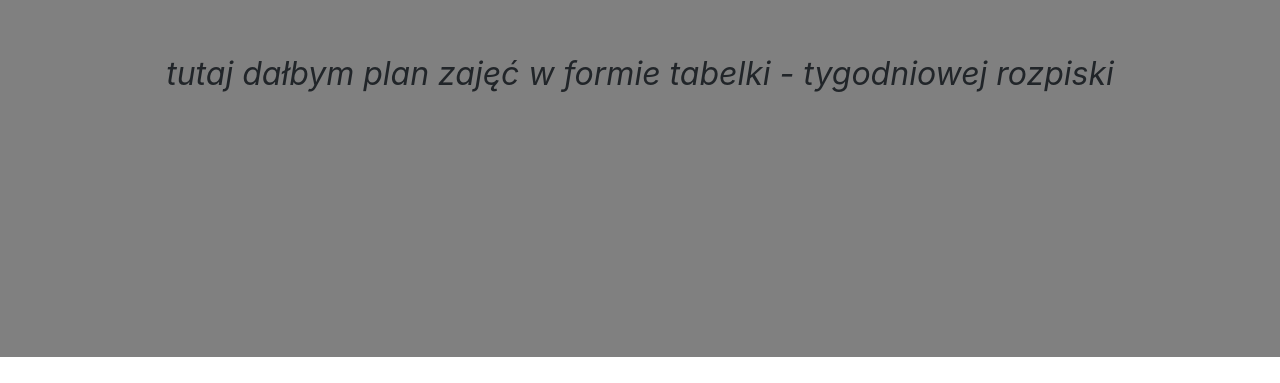
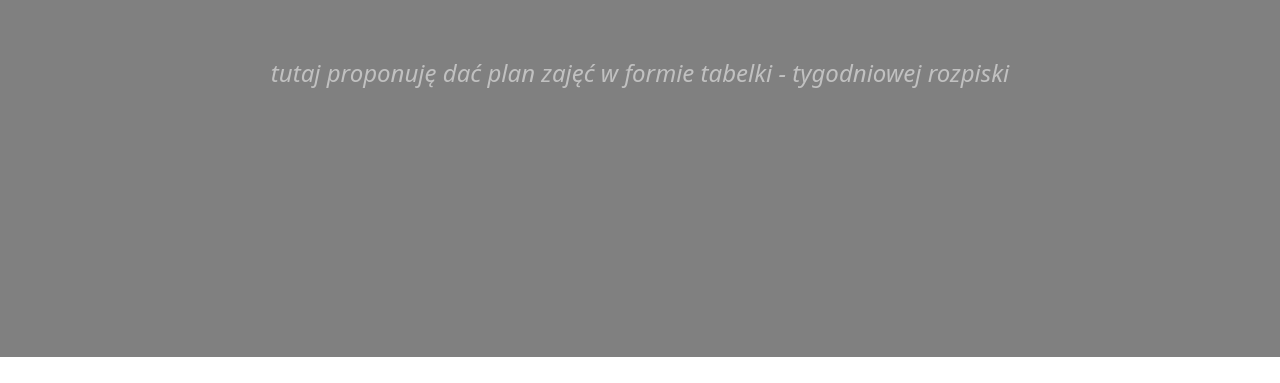
Before and after one commit to MW-00/judozaur, a website: page podstrony/harmonogram.html in a window 1280 px wide. Shown: the part 203-586 px from the top of the page. Drawn offline with Linux system fonts and the light colour scheme; a web font is replaced by a local one.

Commit message:
client issue for comments

```diff
--- a/podstrony/harmonogram.html
+++ b/podstrony/harmonogram.html
@@ -12,7 +12,7 @@
 
 
     <div class="m-0 p-0 imageContainer d-flex justify-content-center align-items-center">
-<h2 style="font-style: italic;">tutaj dałbym plan zajęć w formie tabelki - tygodniowej rozpiski</h2>
+<h4 class="text-info" style="font-style: italic;">tutaj proponuję dać plan zajęć w formie tabelki - tygodniowej rozpiski</h4>
     </div>
 
     <div>
```
